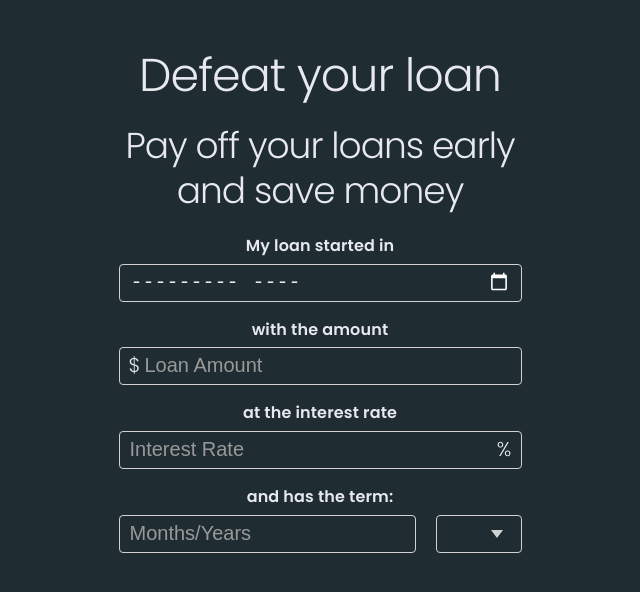
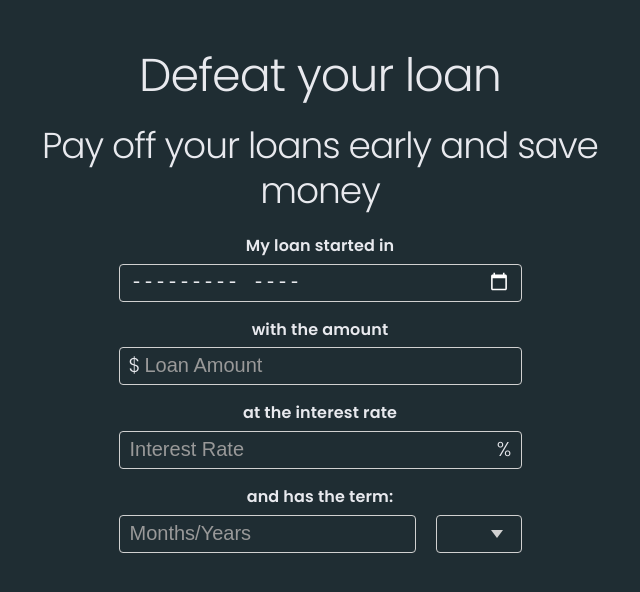
Before and after one commit to defeat-your-loan/defeat-your-loan, a Svelte app: page / in a window 1280 px wide. Shown: the top 592 px of the page, without its empty margins (320-960 px from the left). Built offline with nearby package versions, Linux system fonts and the light colour scheme.

Commit message:
Styling changes

```diff
--- a/css/global.css
+++ b/css/global.css
@@ -105,7 +105,7 @@ main {
   flex-direction: column;
   align-items: center;
   text-align: center;
-  max-width: 430px;
+  max-width: 600px;
   height: 100vh;
   margin: 0 auto;
 }
--- a/src/Calculator.svelte
+++ b/src/Calculator.svelte
@@ -20,6 +20,7 @@
 </script>
 
 <form on:submit={submit}>
+  <fieldset>
     <label for="startMonth">My loan started in</label>
     <div>
       <input
@@ -92,4 +93,5 @@
         <SaveMoney />
       {/if}
     {/if}
+  </fieldset>
 </form>
```
Lines whose indentation alone changed are shown as unchanged.
